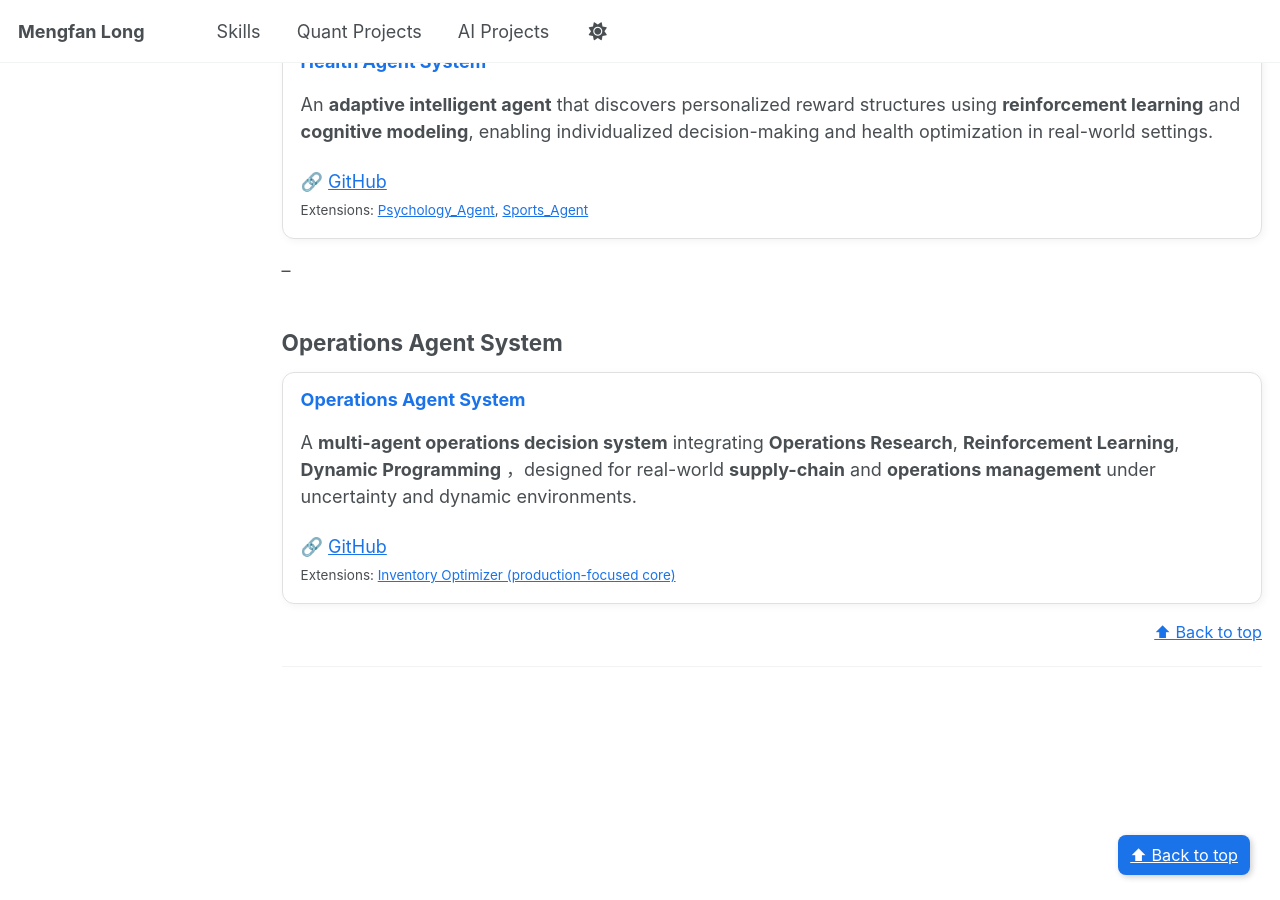
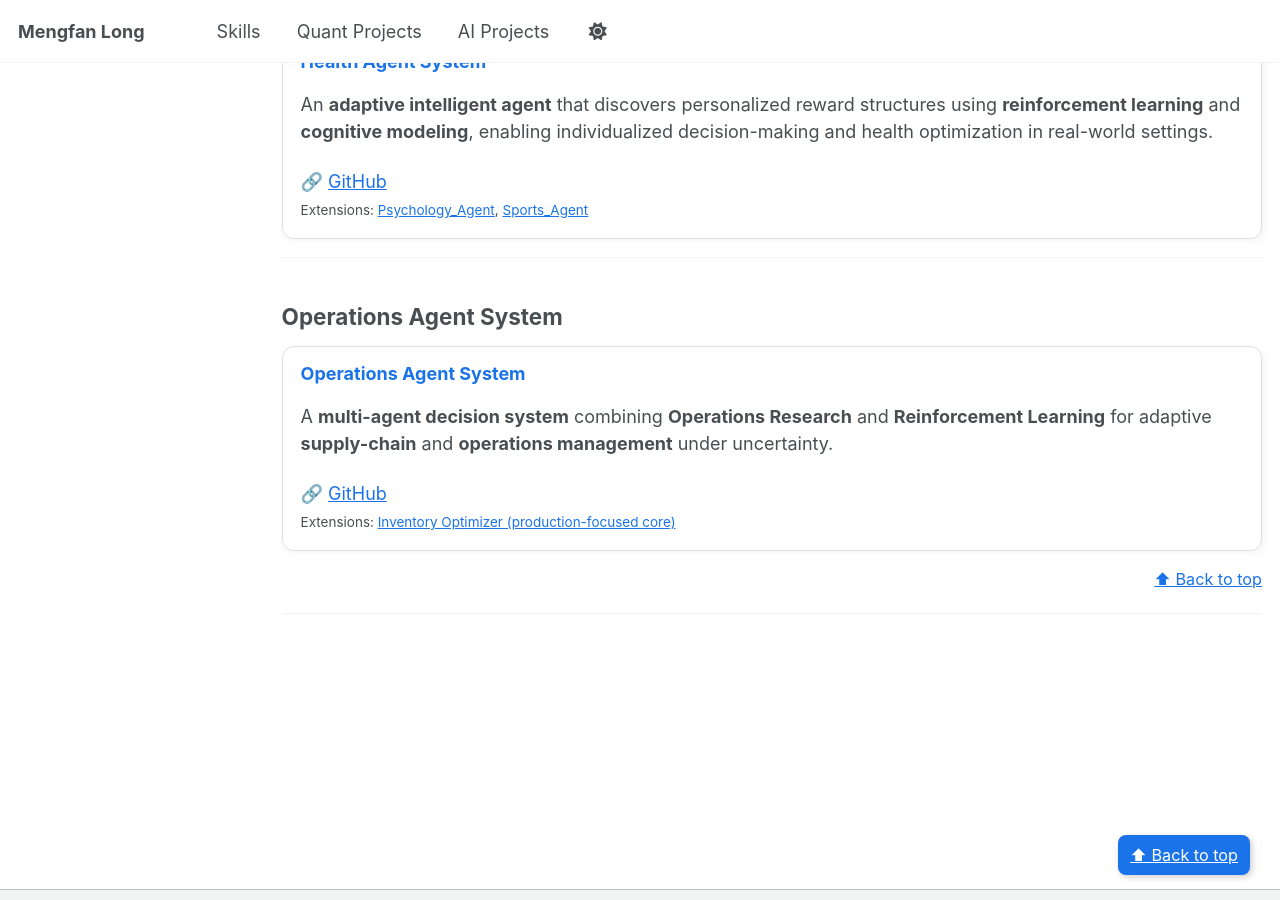
Before and after one commit to kevinlmf/kevinlmf.github.io, a Jekyll site: the page built from _pages/mle-ai-projects.md, in a window 1280 px wide and 900 px high, scrolled down 955 px. Built offline with Jekyll 4.4.1, drawn with Linux system fonts in a browser that asks for light colours; a script that is not in the unit is left out.

Commit message:
Update mle-ai-projects.md

```diff
--- a/_pages/mle-ai-projects.md
+++ b/_pages/mle-ai-projects.md
@@ -60,16 +60,15 @@ optimization, and full-stack deployment.
   </small>
 </div>
 
---
-
+---
 ## Operations Agent System
 <div class="proj-card">
   <h3>Operations Agent System</h3>
   <p>
-    A <b>multi-agent operations decision system</b> integrating
-    <b>Operations Research</b>, <b>Reinforcement Learning</b>,
-    <b>Dynamic Programming</b> ，designed for real-world <b>supply-chain</b> and <b>operations management</b>
-    under uncertainty and dynamic environments.
+    A <b>multi-agent decision system</b> combining
+    <b>Operations Research</b> and <b>Reinforcement Learning</b>
+    for adaptive <b>supply-chain</b> and <b>operations management</b>
+    under uncertainty.
   </p>
   🔗 <a href="https://github.com/kevinlmf/Operations_Agent_System" target="_blank">GitHub</a><br>
 
```
